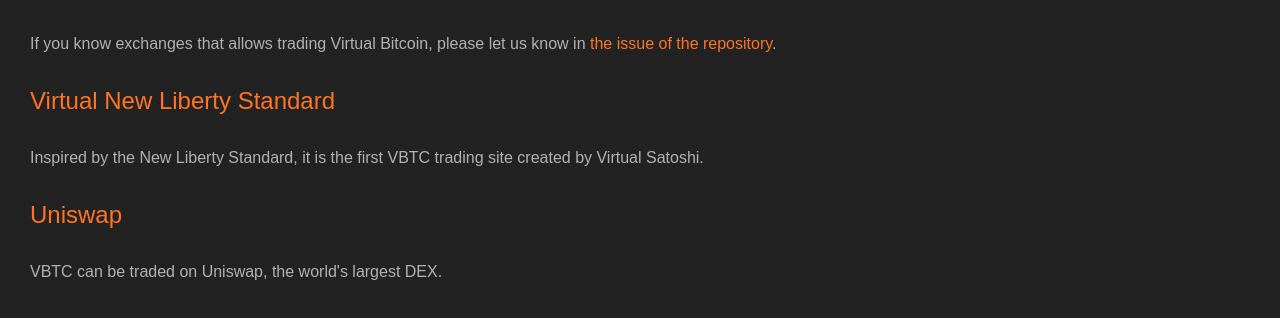
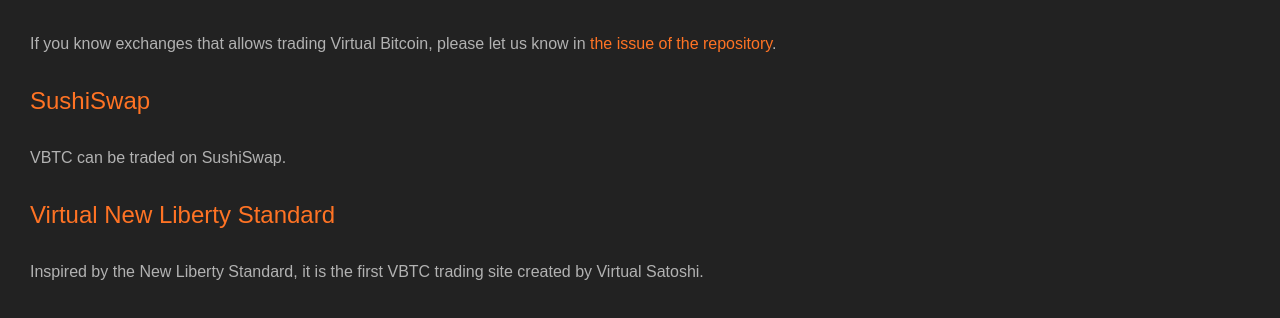
Before and after one commit to virtualbtc/vbitco.in, a website built with webpack: page docs/exchanges.html in a window 1280 px wide. Shown: the part 168-486 px from the top of the page. Built offline with nearby package versions, Linux system fonts and the light colour scheme; a web font is replaced by a local one.

Commit message:
add sushiswap

```diff
--- a/docs/exchanges.html
+++ b/docs/exchanges.html
@@ -3,8 +3,7 @@
 
 <head>
     <meta charset="utf-8">
-    <meta name="viewport"
-        content="width=device-width, initial-scale=1.0, maximum-scale=1.0, minimum-scale=1.0, user-scalable=no">
+    <meta name="viewport" content="width=device-width, initial-scale=1.0, maximum-scale=1.0, minimum-scale=1.0, user-scalable=no">
     <meta http-equiv="X-UA-Compatible" content="IE=Edge, chrome=1">
     <title>Exchanges - Virtual Bitcoin</title>
     <link rel="icon" type="image/x-icon" href="/favicon.ico">
@@ -15,8 +14,7 @@
     <header>
         <h1>
             <a href="index.html">
-                <img src="/images/logo.png">
-                Virtual Bitcoin
+                <img src="/images/logo.png"> Virtual Bitcoin
             </a>
             <a class="menu-button"><img src="/images/menu.png"></a>
         </h1>
@@ -34,10 +32,19 @@
                 Exchanges
             </h2>
             <p>
-                If you know exchanges that allows trading Virtual Bitcoin, please let us know in <a href="https://github.com/virtualbtc/vbitco.in/issues"
-                target="_blank">the issue of the repository</a>.
+                If you know exchanges that allows trading Virtual Bitcoin, please let us know in <a href="https://github.com/virtualbtc/vbitco.in/issues" target="_blank">the issue of the repository</a>.
             </p>
         </header>
+        <article>
+            <section>
+                <h3>
+                    <a href="https://app.sushi.com/swap?inputCurrency=ETH&outputCurrency=0x84e7ae4897b3847b67f212aff78bfbc5f700aa40" target="_blank">SushiSwap</a>
+                </h3>
+                <p>
+                    VBTC can be traded on SushiSwap.
+                </p>
+            </section>
+        </article>
         <article>
             <section>
                 <h3>
@@ -48,16 +55,6 @@
                 </p>
             </section>
         </article>
-        <article>
-            <section>
-                <h3>
-                    <a href="https://app.uniswap.org/#/swap?inputCurrency=ETH&outputCurrency=0x84e7ae4897b3847b67f212aff78bfbc5f700aa40" target="_blank">Uniswap</a>
-                </h3>
-                <p>
-                    VBTC can be traded on Uniswap, the world's largest DEX.
-                </p>
-            </section>
-        </article>
     </main>
     <script src="/bundle.js"></script>
 </body>
```
Also changed, not shown: docs/ko/exchanges.html (+13 -16 lines).
